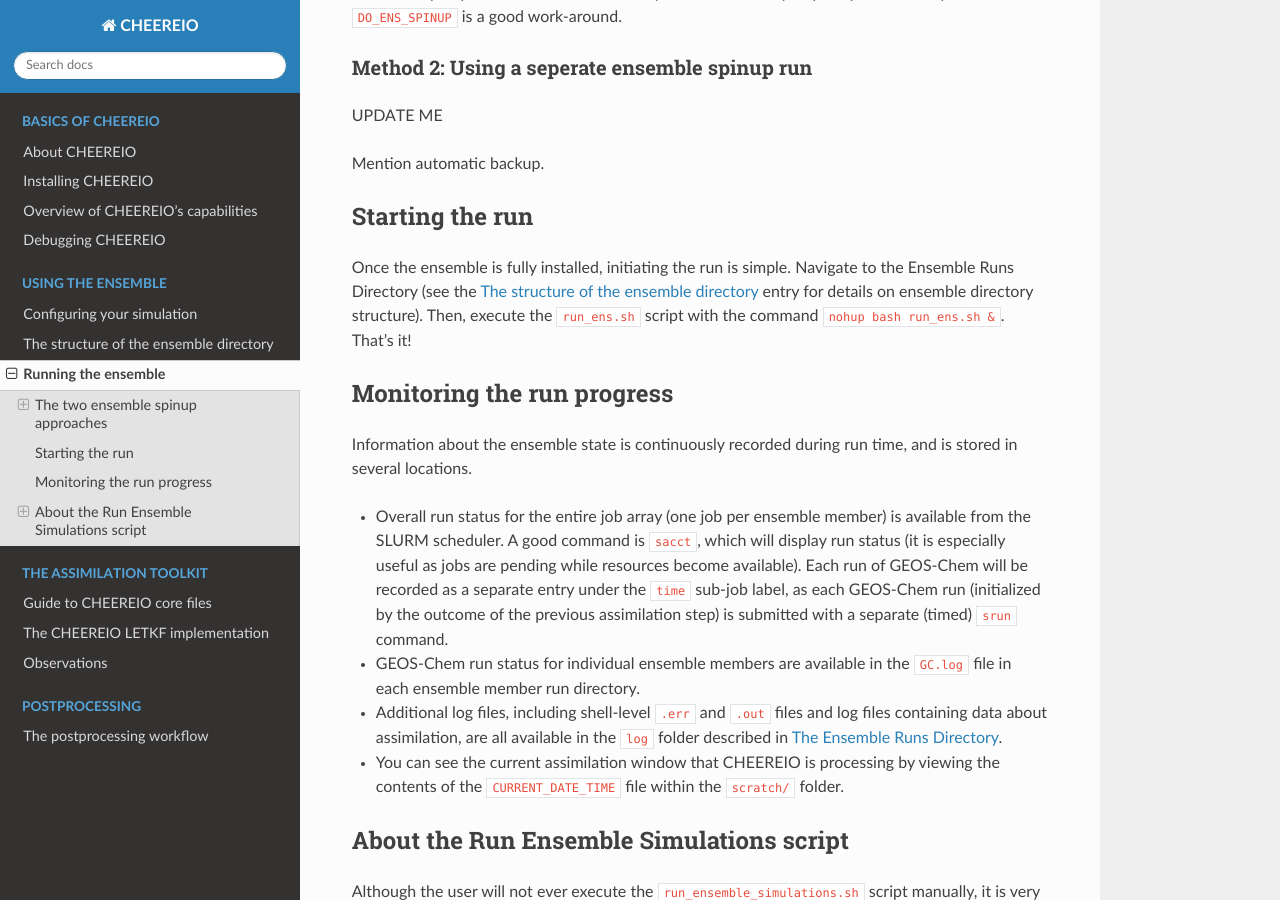
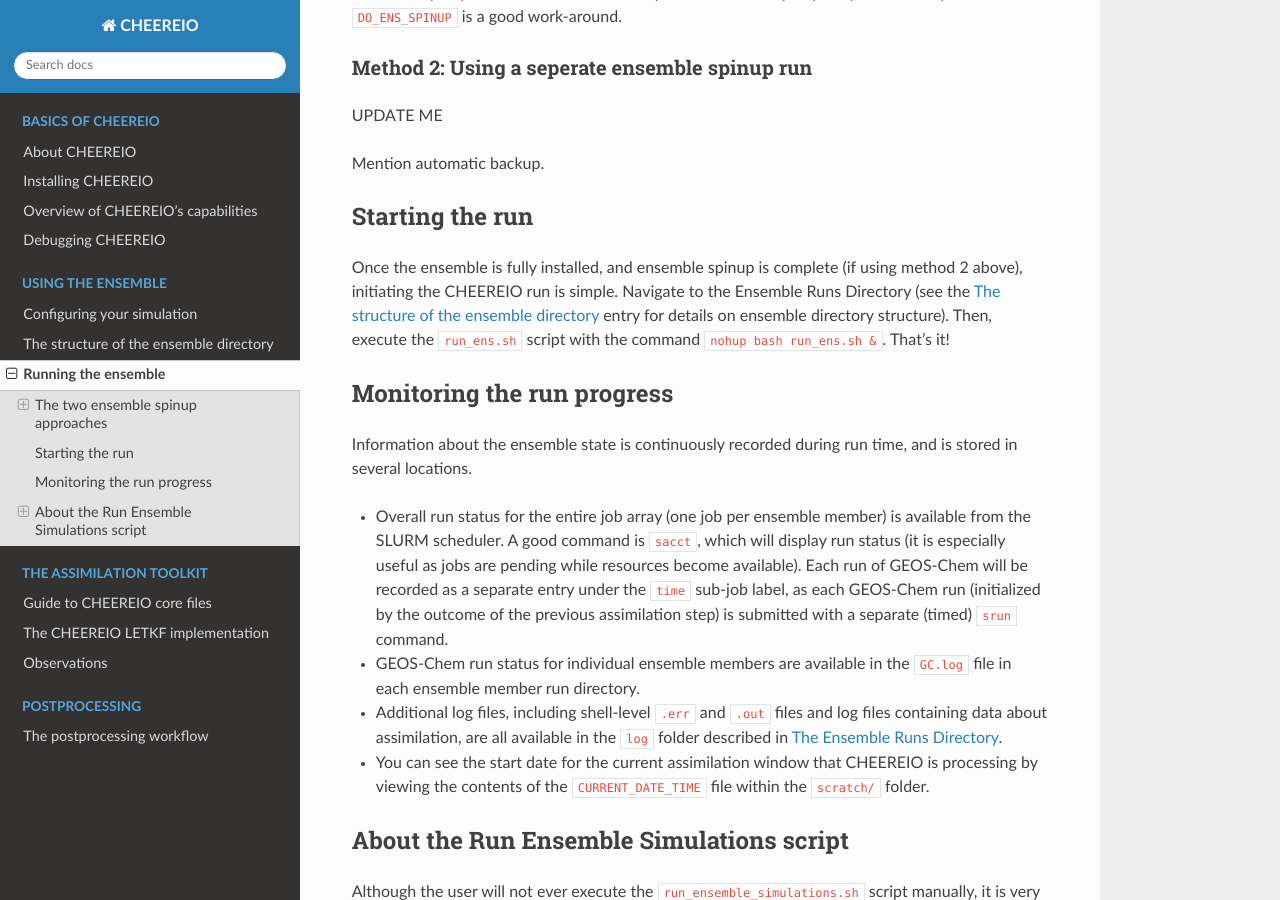
Before and after one commit to drewpendergrass/CHEEREIO, a Sphinx documentation site: the page built from docs/Running-the-ensemble.rst, in a window 1280 px wide and 900 px high, scrolled down 1769 px. Built offline with Sphinx 7.4.7 and the Read the Docs theme 2.0.0, drawn with Linux system fonts in a browser that asks for light colours.

Commit message:
more progress

```diff
--- a/docs/Running-the-ensemble.rst
+++ b/docs/Running-the-ensemble.rst
@@ -41,7 +41,7 @@
 Starting the run
 -------------
 
-Once the ensemble is fully installed, initiating the run is simple. Navigate to the Ensemble Runs Directory (see the :ref:`Guide to the Ensemble Directory` entry for details on ensemble directory structure). Then, execute the ``run_ens.sh`` script with the command ``nohup bash run_ens.sh &``. That's it!
+Once the ensemble is fully installed, and  ensemble spinup is complete (if using method 2 above), initiating the CHEEREIO run is simple. Navigate to the Ensemble Runs Directory (see the :ref:`Guide to the Ensemble Directory` entry for details on ensemble directory structure). Then, execute the ``run_ens.sh`` script with the command ``nohup bash run_ens.sh &``. That's it!
 
 Monitoring the run progress
 -------------
@@ -51,7 +51,7 @@
 * Overall run status for the entire job array (one job per ensemble member) is available from the SLURM scheduler. A good command is ``sacct``, which will display run status (it is especially useful as jobs are pending while resources become available). Each run of GEOS-Chem will be recorded as a separate entry under the ``time`` sub-job label, as each GEOS-Chem run (initialized by the outcome of the previous assimilation step) is submitted with a separate (timed) ``srun`` command.
 * GEOS-Chem run status for individual ensemble members are available in the ``GC.log`` file in each ensemble member run directory.
 * Additional log files, including shell-level ``.err`` and ``.out`` files and log files containing data about assimilation, are all available in the ``log`` folder described in :ref:`Ensemble Runs`.
-* You can see the current assimilation window that CHEEREIO is processing by viewing the contents of the ``CURRENT_DATE_TIME`` file within the ``scratch/`` folder.
+* You can see the start date for the current assimilation window that CHEEREIO is processing by viewing the contents of the ``CURRENT_DATE_TIME`` file within the ``scratch/`` folder.
 
 .. _Run Ensemble Simulations:
 
```
